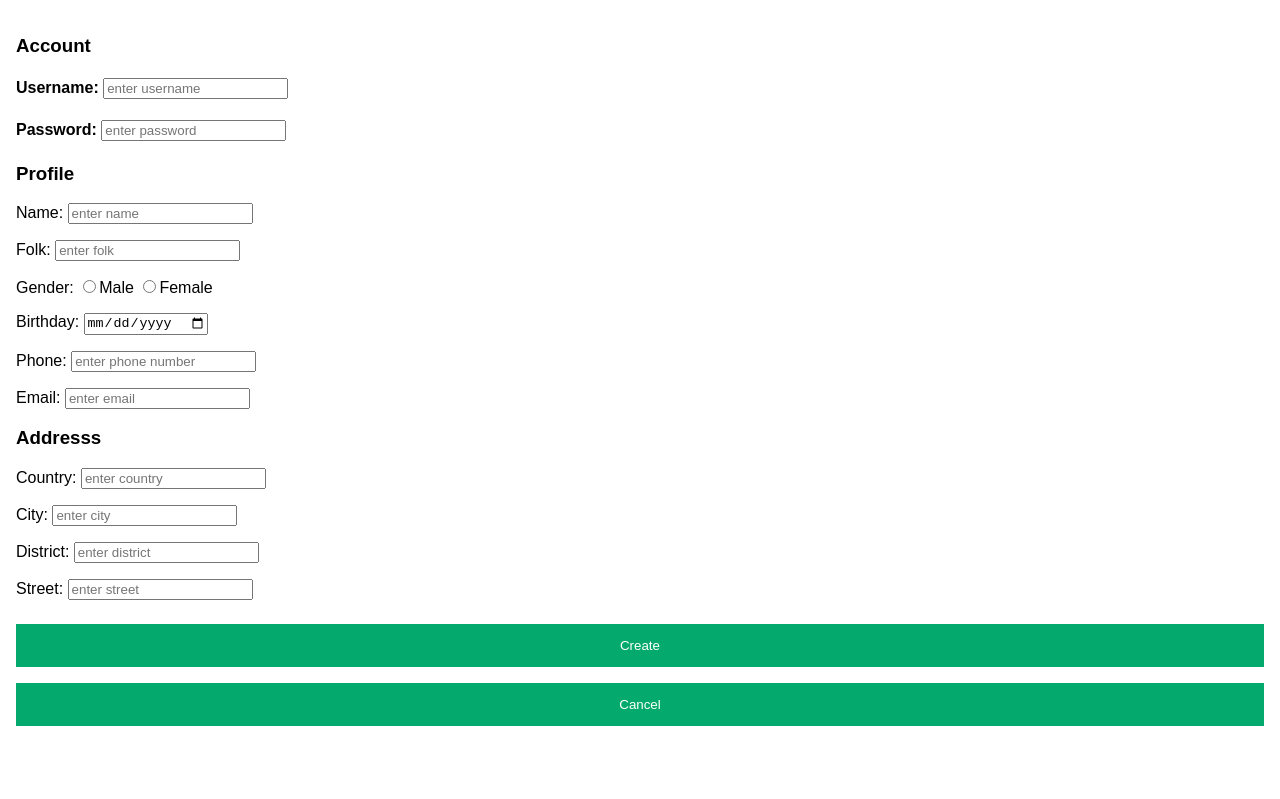
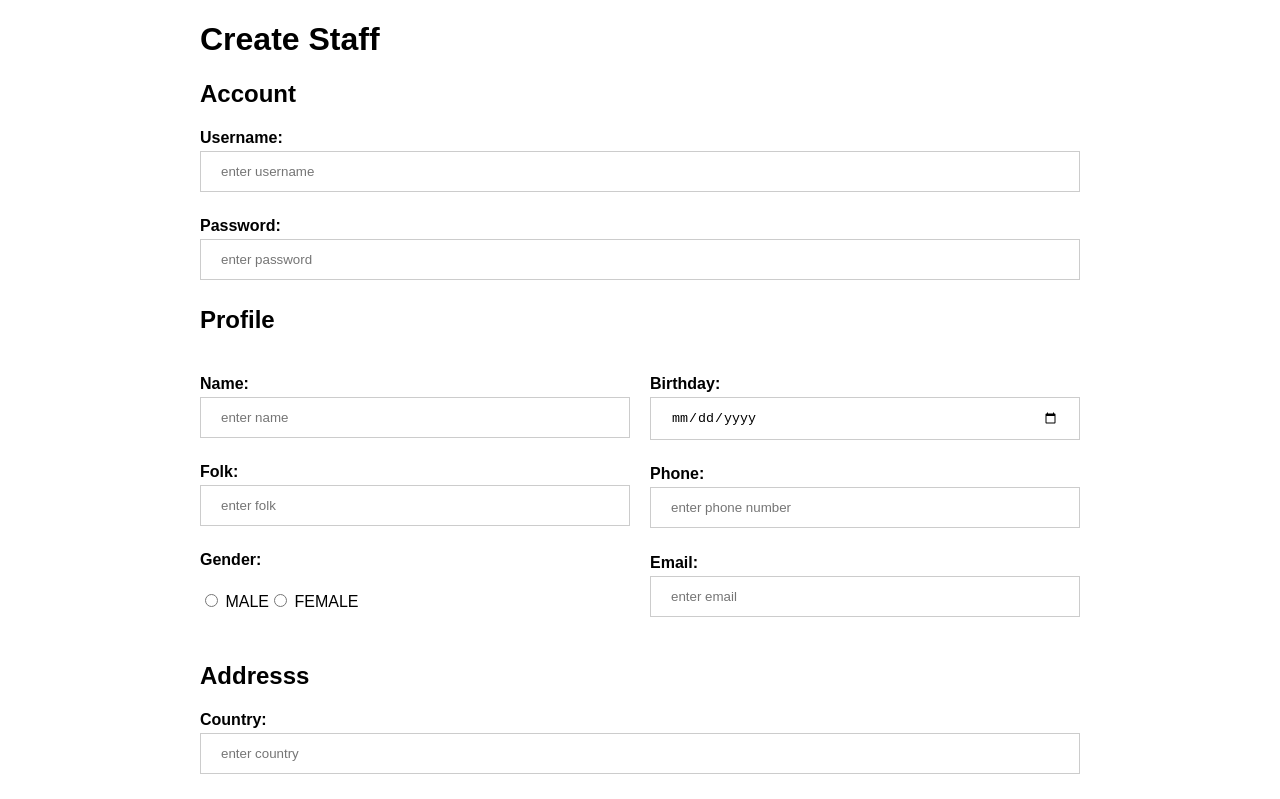
Before and after one commit to Tskiser/Quannie, a React (Create React App) app in the folder InsuranceCard/demofrontend/: page /create-staff in a window 1280 px wide. Shown: the top 799 px of the page. Built offline with nearby package versions, Linux system fonts and the light colour scheme.

Commit message:
complete frontend create-staff

```diff
--- a/InsuranceCard/demofrontend/src/components/LoginPage.js
+++ b/InsuranceCard/demofrontend/src/components/LoginPage.js
@@ -1,6 +1,18 @@
 const LoginPage = () => {
-    return (
-        <div>Login Page</div>
-    )
-}
-export default LoginPage
+  return (
+    <div>
+      <div className="Login">
+        <h1>Login</h1>
+        <p>
+          Username <input type="text" placeholder="Enter username" />
+        </p>
+        <p>
+          Password <input type="password" placeholder="Enter password" />
+        </p>
+        <button>Login</button>
+        <button>Register</button>
+      </div>
+    </div>
+  );
+};
+export default LoginPage;
--- /dev/null
+++ b/InsuranceCard/demofrontend/src/styles/createStaff.scss
@@ -0,0 +1,47 @@
+.container {
+    padding: 0 200px;
+}
+
+.flex-container-profile {
+    display: flex;
+    width: 100%;
+    justify-content: space-between;
+}
+
+.flex-profile {
+    width: 100%;
+}
+
+.left-profile {
+    padding-right: 20px;
+}
+
+input:not([type=radio]) {
+    width: 100%;
+    padding: 12px 20px;
+    margin: 4px 0;
+    display: inline-block;
+    border: 1px solid #ccc;
+    box-sizing: border-box;
+}
+
+button:hover {
+    opacity: 0.8;
+}
+
+button {
+    background-color: #04AA6D;
+    color: white;
+    padding: 14px 20px;
+    border: none;
+    cursor: pointer;
+    width: 60%;
+    margin: 8px auto;
+    display: block;
+}
+
+input::-webkit-outer-spin-button,
+input::-webkit-inner-spin-button {
+    -webkit-appearance: none;
+    margin: 0;
+}
--- a/InsuranceCard/demofrontend/src/styles/login.scss
+++ b/InsuranceCard/demofrontend/src/styles/login.scss
@@ -6,30 +6,15 @@ form {
     border: 3px solid #f1f1f1;
 }
 
-input[type=text],
-input[type=password] {
-    width: 100%;
-    padding: 12px 20px;
-    margin: 8px 0;
-    display: inline-block;
-    border: 1px solid #ccc;
-    box-sizing: border-box;
-}
-
-button {
-    background-color: #04AA6D;
-    color: white;
-    padding: 14px 20px;
-    margin: 8px 0;
-    border: none;
-    cursor: pointer;
-    width: 100%;
-}
-
-button:hover {
-    opacity: 0.8;
-}
-
+// input[type=text],
+// input[type=password] {
+//     width: 100%;
+//     padding: 12px 20px;
+//     margin: 8px 0;
+//     display: inline-block;
+//     border: 1px solid #ccc;
+//     box-sizing: border-box;
+// }
 .cancelbtn {
     width: auto;
     padding: 10px 18px;
@@ -55,13 +40,19 @@ span.psw {
     padding-top: 16px;
 }
 
+.Login {
+    width: 40%;
+    margin: auto;
+}
+
+
 /* Change styles for span and cancel button on extra small screens */
+
 @media screen and (max-width: 300px) {
     span.psw {
         display: block;
         float: none;
     }
-
     .cancelbtn {
         width: 100%;
     }
--- a/InsuranceCard/demofrontend/src/views/CreateStaff.js
+++ b/InsuranceCard/demofrontend/src/views/CreateStaff.js
@@ -1,36 +1,66 @@
+import '../styles/createStaff.scss';
 const CreateStaff = () => {
   return (
     <div>
       <div className="container">
+        <h1>Create Staff</h1>
         <div className="Account">
-          <h3>Account</h3>
+          <h2>Account</h2>
           <h4>
             Username: <input placeholder="enter username" />
           </h4>
           <h4>
-            Password: <input placeholder="enter password" />
+            Password: <input type = "password" placeholder="enter password" />
           </h4>
         </div>
         <div className="Profile">
-            <h3>Profile</h3>
-            <p>Name: <input placeholder="enter name" /> </p>
-            <p>Folk: <input placeholder="enter folk" /> </p>
-            <p>Gender: <input type="radio" name="gender"/>Male <input type="radio" name="gender"/>Female </p>
-            <p>Birthday: <input type="date" /> </p>
-            <p>Phone: <input type="number" placeholder="enter phone number" /></p>
-            <p>Email: <input type="email" placeholder="enter email" /></p>
+            <h2>Profile</h2>
+            <div className="flex-container-profile">
+          <div className="left-profile flex-profile">
+            <h4>
+              Name: <input placeholder="enter name" />{' '}
+            </h4>
+            <h4>
+              Folk: <input placeholder="enter folk" />{' '}
+            </h4>
+            <h4>
+              Gender: <br />
+            </h4>
+            <input type="radio" name="gender" /> MALE
+            <input type="radio" name="gender" /> FEMALE
+          </div>
+          <div className="right-profile flex-profile">
+            <h4>
+              Birthday: <input type="date" />{' '}
+            </h4>
+            <h4>
+              Phone: <input type="number" placeholder="enter phone number" />
+            </h4>
+            <h4>
+              Email: <input type="email" placeholder="enter email" />
+            </h4>
+          </div>
+          </div>
         </div>
         <div className="Address">
-            <h3>Addresss</h3>
-            <p>Country: <input placeholder="enter country" /></p>
-            <p>City: <input placeholder="enter city" /></p>
-            <p>District: <input placeholder="enter district " /></p>
-            <p>Street: <input placeholder="enter street" /></p>
+          <h2>Addresss</h2>
+          <h4>
+            Country: <input placeholder="enter country" />
+          </h4>
+          <h4>
+            City: <input placeholder="enter city" />
+          </h4>
+          <h4>
+            District: <input placeholder="enter district " />
+          </h4>
+          <h4>
+            Street: <input placeholder="enter street" />
+          </h4>
         </div>
         <button>Create</button>
         <button>Cancel</button>
       </div>
     </div>
-    )
-}
-export default CreateStaff
+  );
+};
+export default CreateStaff;
```
Lines whose indentation alone changed are shown as unchanged.
